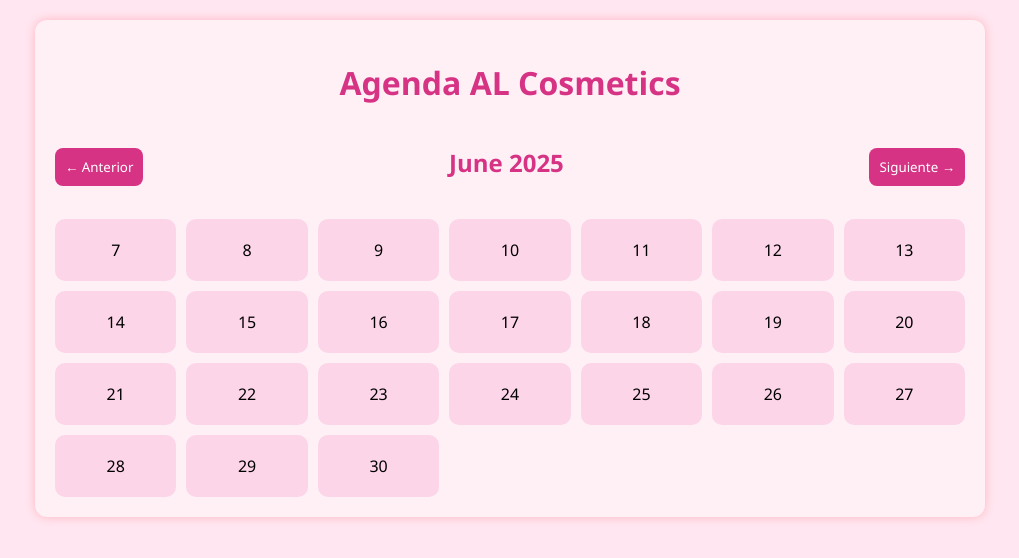
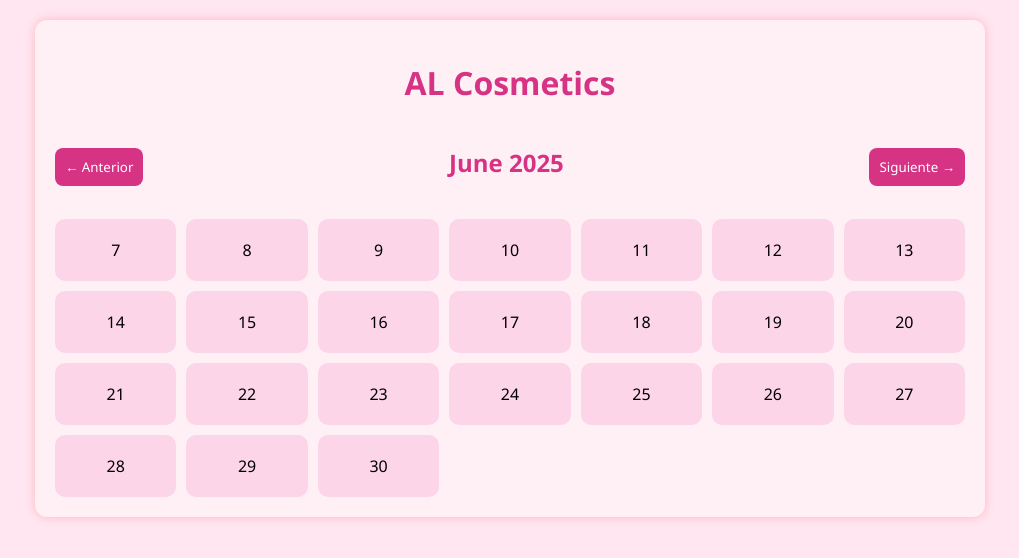
Before and after one commit to Nova63-star/Agenda-Al-Cosmetics, a plain HTML site: page index.html in a window 1280 px wide. Shown: the whole page, without its empty margins (130-1149 px from the left). Drawn offline with Linux system fonts and the light colour scheme.

Commit message:
Add files via upload

```diff
--- a/index.html
+++ b/index.html
@@ -8,7 +8,7 @@
 </head>
 <body>
   <div class="container">
-    <h1>Agenda AL Cosmetics</h1>
+    <h1>AL Cosmetics</h1>
     <div class="calendar-header">
       <button id="prev-month">← Anterior</button>
       <h2 id="month-year"></h2>
```
